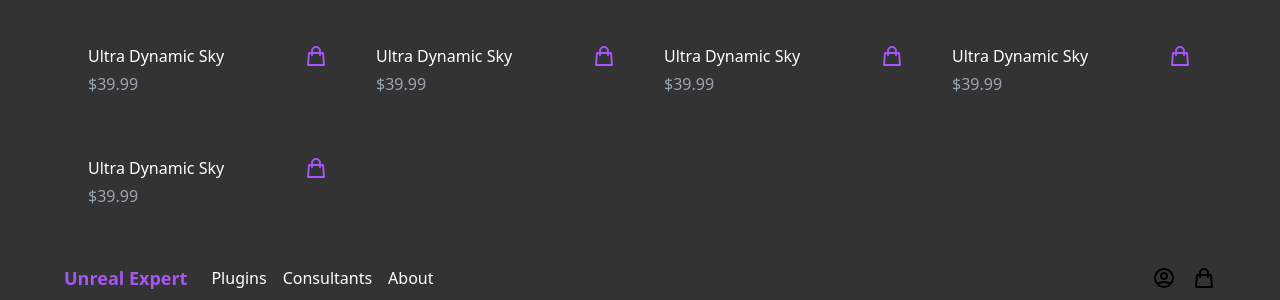
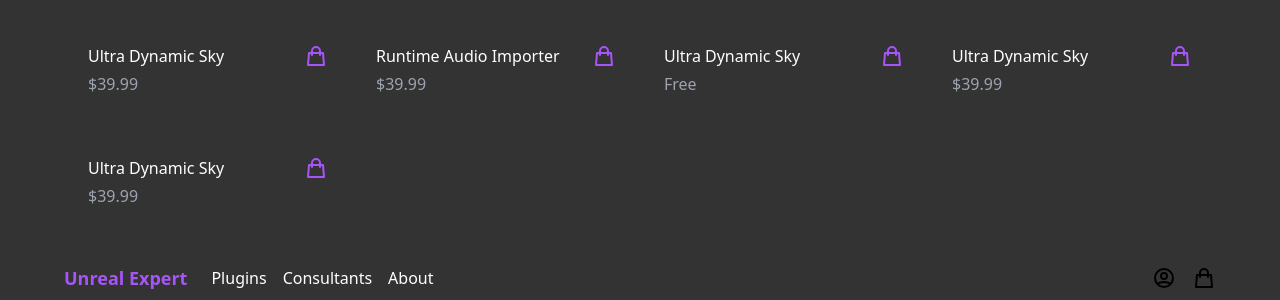
Before and after one commit to Unreal-Expert/UEMarketplace, a Django app: page / in a window 1280 px wide. Shown: the part 720-1020 px from the top of the page. Run offline with Django 4.2, Linux system fonts and the light colour scheme; some libraries are stand-ins or nearby versions.

Commit message:
Added Runtime Audio Importer
Runtime Audio Importer plugin for Unreal Engine. Importing audio of various formats at runtime. Supports MP3, WAV, FLAC, OGG Vorbis, BINK and RAW formats

```diff
--- a/uemarketplace/core/templates/core/frontpage.html
+++ b/uemarketplace/core/templates/core/frontpage.html
@@ -49,7 +49,7 @@
             </a>
 
             <div class="pt-3 flex items-center justify-between text-white">
-                <a href="#">Ultra Dynamic Sky</a>
+                <a href="#">Runtime Audio Importer</a>
 
                 <a href="#" class="text-purple-500 hover:text-purple-800">
                     <svg xmlns="http://www.w3.org/2000/svg" class="h-6 w-6" fill="none" viewBox="0 0 24 24" stroke="currentColor">
@@ -76,7 +76,7 @@
                 </a>
             </div>
 
-            <p class="pt-1 text-gray-400">$39.99</p>
+            <p class="pt-1 text-gray-400">Free</p>
         </div>
 
         <div class="w-full md:w-1/3 xl:w-1/4 p-6">
```
